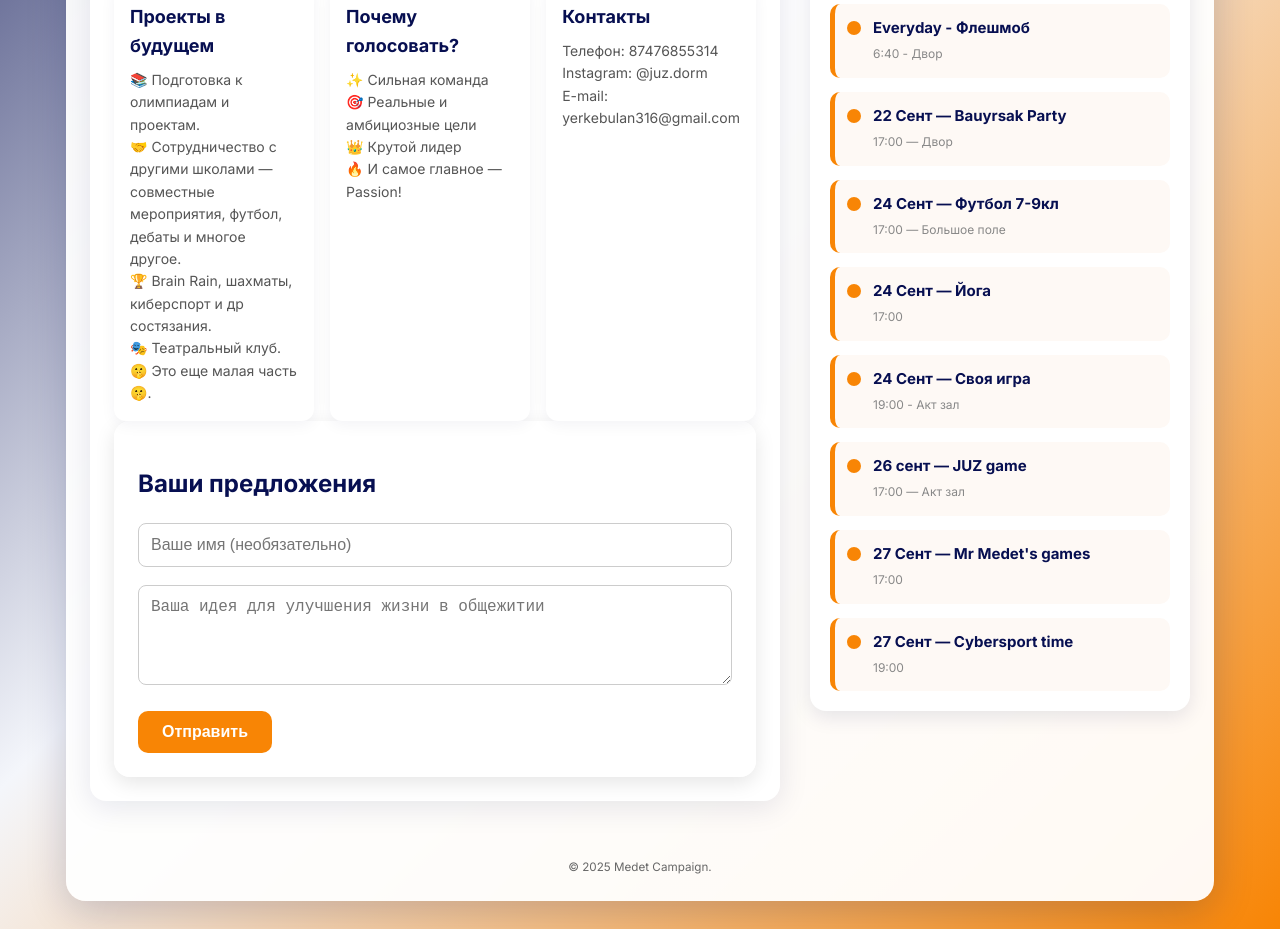
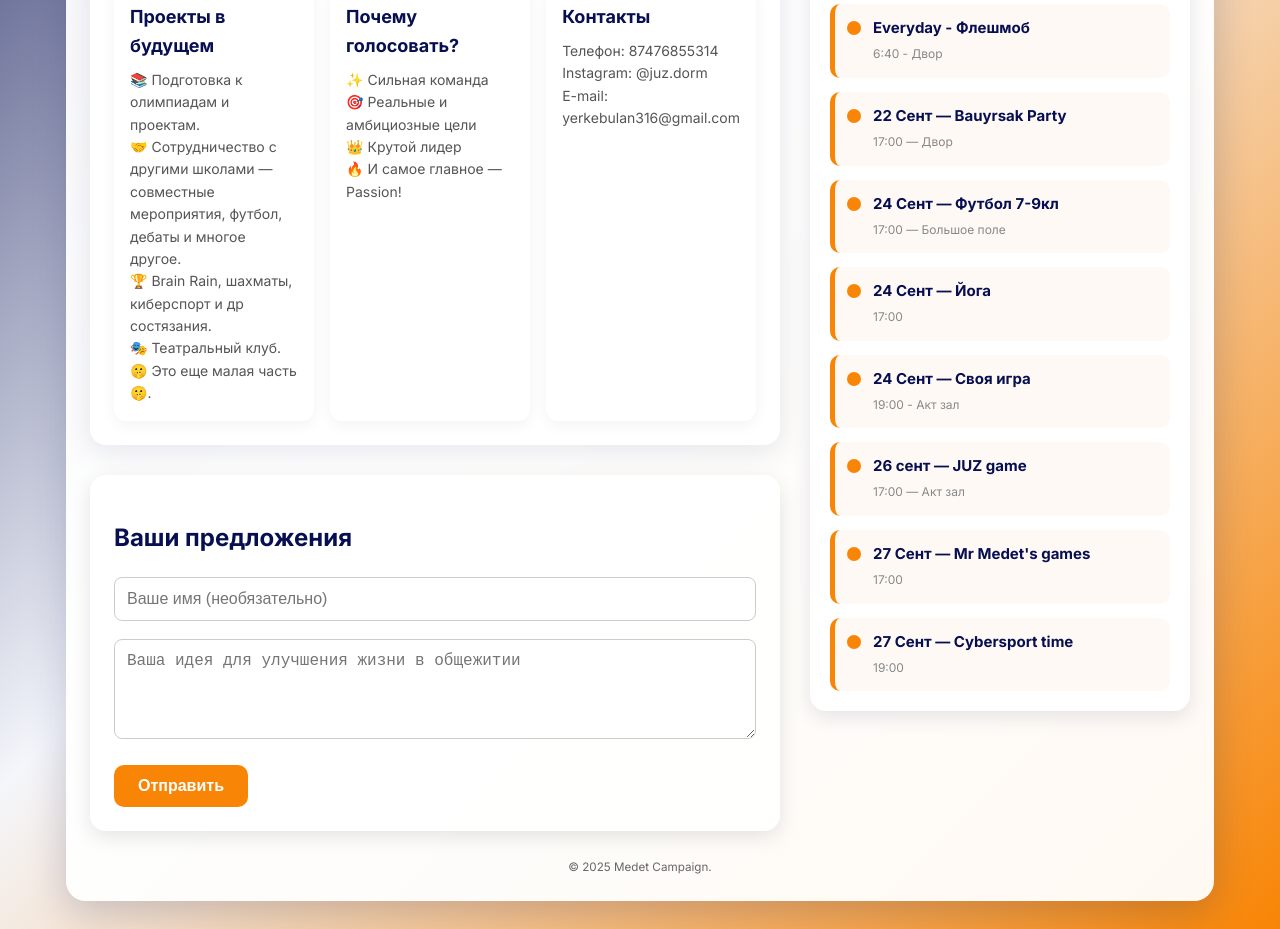
Before and after one commit to PresidentMedet/Juz, a plain HTML site: page index.html in a window 1280 px wide. Shown: the part 631-1560 px from the top of the page. Drawn offline with Linux system fonts and the light colour scheme.

Commit message:
Update index.html

```diff
--- a/index.html
+++ b/index.html
@@ -59,7 +59,7 @@
         main {
             display: grid;
             grid-template-columns: 1fr 380px;
-            grid-template-rows: auto auto; /* Две строки: для контента и для формы */
+            grid-template-rows: auto auto; /* Две строки для основного контента и формы */
             gap: 30px;
             margin-top: 30px;
         }
@@ -443,7 +443,7 @@
             }
 
             main {
-                display: block; /* Убираем грид для мобильных */
+                display: block; /* Убираем грид для мобильных, чтобы блоки выстроились по порядку */
                 margin-top: 20px;
             }
 
@@ -606,12 +606,6 @@
                         <p>E-mail: yerkebulan316@gmail.com</p>
                     </div>
                 </div>
-                <div class="suggestion-form fade-in" style="animation-delay: 0.8s;">
-                    <h2>Ваши предложения</h2>
-                    <input type="text" id="name" placeholder="Ваше имя (необязательно)">
-                    <textarea id="idea" placeholder="Ваша идея для улучшения жизни в общежитии" required></textarea>
-                    <button onclick="submitIdea()">Отправить</button>
-                </div>
             </section>
 
             <aside>
@@ -690,6 +684,12 @@
                     </div>
                 </div>
             </aside>
+            <div class="suggestion-form">
+                <h2>Ваши предложения</h2>
+                <input type="text" id="name" placeholder="Ваше имя (необязательно)">
+                <textarea id="idea" placeholder="Ваша идея для улучшения жизни в общежитии" required></textarea>
+                <button onclick="submitIdea()">Отправить</button>
+            </div>
         </main>
 
         <footer>
```
